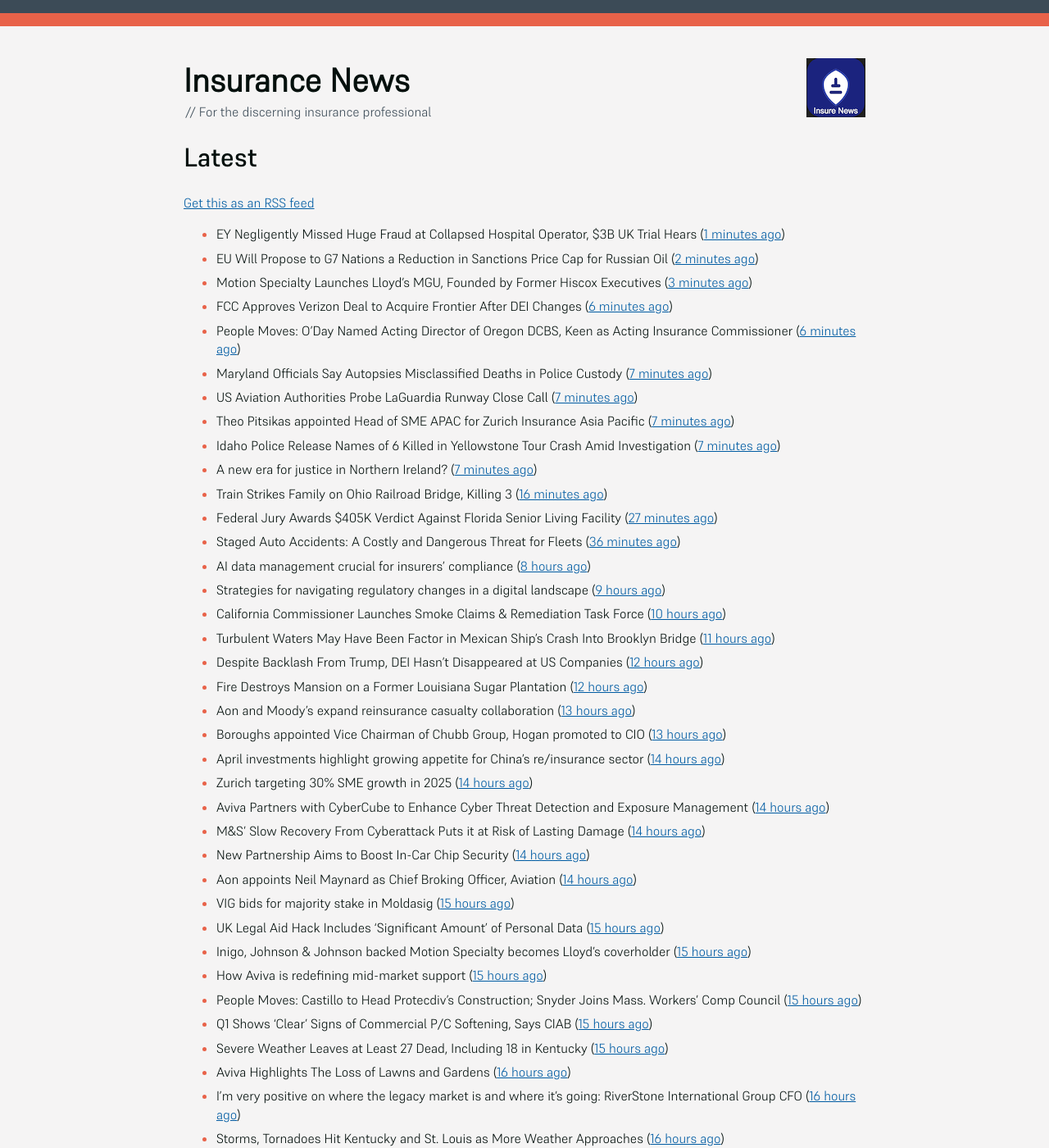
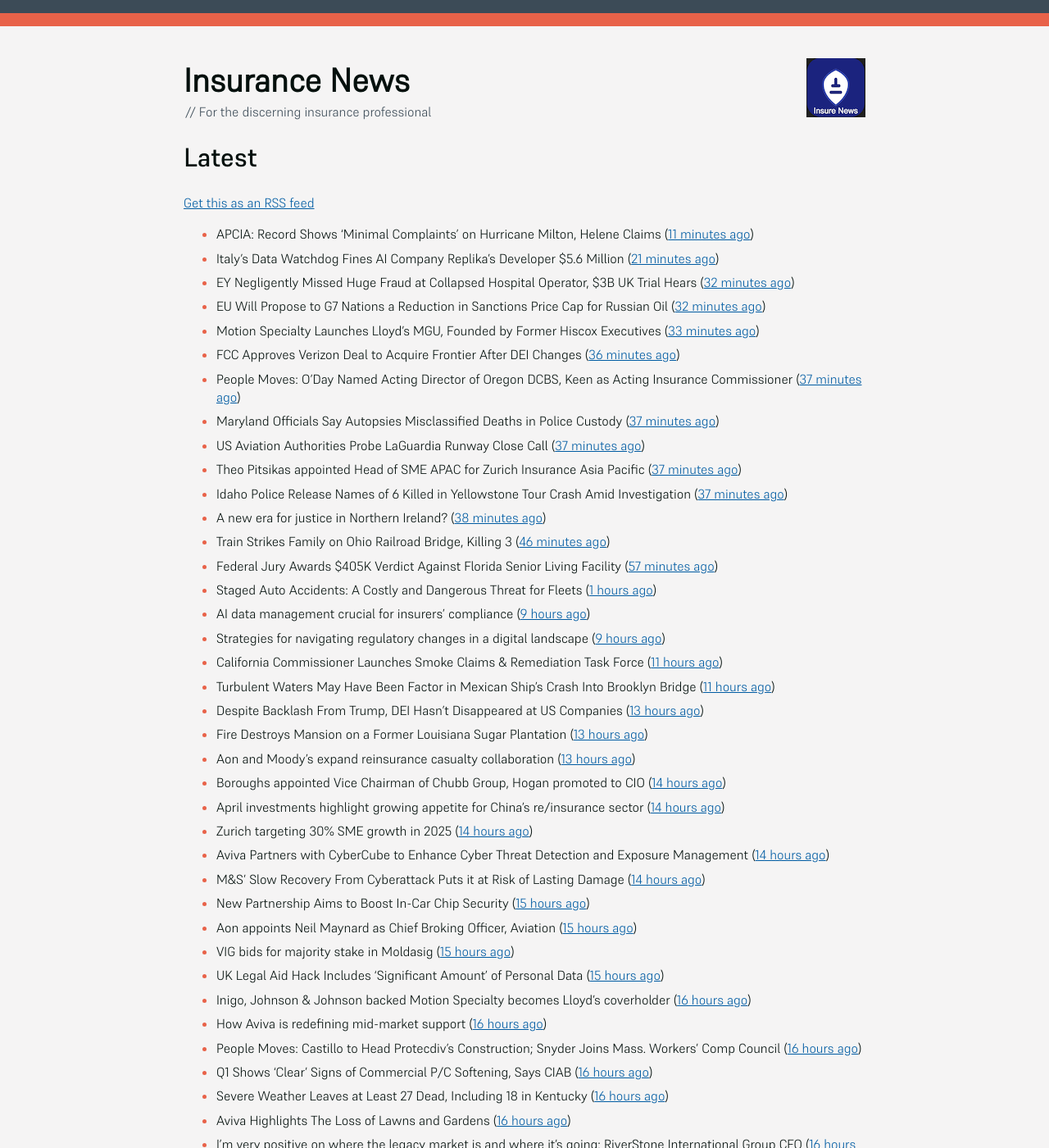
Before and after one commit to mat-0/feeds.thechels.uk, a Jekyll site: the page built from index.md, in a window 1280 px wide and 1400 px high. Shown: the whole window at 82% size. Built offline with Jekyll 4.4.1, drawn with Linux system fonts in a browser that asks for light colours; some of the changed text lies outside the part shown.

Commit message:
New Feed

```diff
--- a/index.md
+++ b/index.md
@@ -8,49 +8,51 @@ description: Latest Updates
 [Get this as an RSS feed](/feed.rss)
 
 <!-- news_marker starts -->
-- EY Negligently Missed Huge Fraud at Collapsed Hospital Operator, $3B UK Trial Hears ([1 minutes ago](https://www.insurancejournal.com/news/international/2025/05/20/824369.htm))
-- EU Will Propose to G7 Nations a Reduction in Sanctions Price Cap for Russian Oil ([2 minutes ago](https://www.insurancejournal.com/news/international/2025/05/20/824398.htm))
-- Motion Specialty Launches Lloyd’s MGU, Founded by Former Hiscox Executives ([3 minutes ago](https://www.insurancejournal.com/news/international/2025/05/20/824409.htm))
-- FCC Approves Verizon Deal to Acquire Frontier After DEI Changes ([6 minutes ago](https://www.insurancejournal.com/news/national/2025/05/20/824415.htm))
-- People Moves: O’Day Named Acting Director of Oregon DCBS, Keen as Acting Insurance Commissioner ([6 minutes ago](https://www.insurancejournal.com/news/west/2025/05/20/824095.htm))
-- Maryland Officials Say Autopsies Misclassified Deaths in Police Custody ([7 minutes ago](https://www.insurancejournal.com/news/east/2025/05/20/824439.htm))
-- US Aviation Authorities Probe LaGuardia Runway Close Call ([7 minutes ago](https://www.insurancejournal.com/news/east/2025/05/20/824432.htm))
-- Theo Pitsikas appointed Head of SME APAC for Zurich Insurance Asia Pacific ([7 minutes ago](https://www.reinsurancene.ws/theo-pitsikas-appointed-head-of-sme-apac-for-zurich-insurance-asia-pacific/))
-- Idaho Police Release Names of 6 Killed in Yellowstone Tour Crash Amid Investigation ([7 minutes ago](https://www.insurancejournal.com/news/west/2025/05/20/824420.htm))
-- A new era for justice in Northern Ireland? ([7 minutes ago](https://www.postonline.co.uk/claims/7957782/a-new-era-for-justice-in-northern-ireland))
-- Train Strikes Family on Ohio Railroad Bridge, Killing 3 ([16 minutes ago](https://www.insurancejournal.com/news/midwest/2025/05/20/824453.htm))
-- Federal Jury Awards $405K Verdict Against Florida Senior Living Facility ([27 minutes ago](https://www.insurancejournal.com/news/southeast/2025/05/20/824447.htm))
-- Staged Auto Accidents: A Costly and Dangerous Threat for Fleets ([36 minutes ago](https://www.insurancejournal.com/blogs/iat/2025/05/20/822221.htm))
-- AI data management crucial for insurers' compliance ([8 hours ago](https://www.dig-in.com/news/ai-data-management-crucial-for-insurers-compliance))
+- APCIA: Record Shows ‘Minimal Complaints’ on Hurricane Milton, Helene Claims ([11 minutes ago](https://www.insurancejournal.com/news/national/2025/05/20/824364.htm))
+- Italy’s Data Watchdog Fines AI Company Replika’s Developer $5.6 Million ([21 minutes ago](https://www.insurancejournal.com/news/international/2025/05/20/824403.htm))
+- EY Negligently Missed Huge Fraud at Collapsed Hospital Operator, $3B UK Trial Hears ([32 minutes ago](https://www.insurancejournal.com/news/international/2025/05/20/824369.htm))
+- EU Will Propose to G7 Nations a Reduction in Sanctions Price Cap for Russian Oil ([32 minutes ago](https://www.insurancejournal.com/news/international/2025/05/20/824398.htm))
+- Motion Specialty Launches Lloyd’s MGU, Founded by Former Hiscox Executives ([33 minutes ago](https://www.insurancejournal.com/news/international/2025/05/20/824409.htm))
+- FCC Approves Verizon Deal to Acquire Frontier After DEI Changes ([36 minutes ago](https://www.insurancejournal.com/news/national/2025/05/20/824415.htm))
+- People Moves: O’Day Named Acting Director of Oregon DCBS, Keen as Acting Insurance Commissioner ([37 minutes ago](https://www.insurancejournal.com/news/west/2025/05/20/824095.htm))
+- Maryland Officials Say Autopsies Misclassified Deaths in Police Custody ([37 minutes ago](https://www.insurancejournal.com/news/east/2025/05/20/824439.htm))
+- US Aviation Authorities Probe LaGuardia Runway Close Call ([37 minutes ago](https://www.insurancejournal.com/news/east/2025/05/20/824432.htm))
+- Theo Pitsikas appointed Head of SME APAC for Zurich Insurance Asia Pacific ([37 minutes ago](https://www.reinsurancene.ws/theo-pitsikas-appointed-head-of-sme-apac-for-zurich-insurance-asia-pacific/))
+- Idaho Police Release Names of 6 Killed in Yellowstone Tour Crash Amid Investigation ([37 minutes ago](https://www.insurancejournal.com/news/west/2025/05/20/824420.htm))
+- A new era for justice in Northern Ireland? ([38 minutes ago](https://www.postonline.co.uk/claims/7957782/a-new-era-for-justice-in-northern-ireland))
+- Train Strikes Family on Ohio Railroad Bridge, Killing 3 ([46 minutes ago](https://www.insurancejournal.com/news/midwest/2025/05/20/824453.htm))
+- Federal Jury Awards $405K Verdict Against Florida Senior Living Facility ([57 minutes ago](https://www.insurancejournal.com/news/southeast/2025/05/20/824447.htm))
+- Staged Auto Accidents: A Costly and Dangerous Threat for Fleets ([1 hours ago](https://www.insurancejournal.com/blogs/iat/2025/05/20/822221.htm))
+- AI data management crucial for insurers' compliance ([9 hours ago](https://www.dig-in.com/news/ai-data-management-crucial-for-insurers-compliance))
 - Strategies for navigating regulatory changes in a digital landscape ([9 hours ago](https://www.dig-in.com/opinion/strategies-for-navigating-federal-and-state-regulations))
-- California Commissioner Launches Smoke Claims & Remediation Task Force ([10 hours ago](https://www.insurancejournal.com/news/west/2025/05/19/824395.htm))
+- California Commissioner Launches Smoke Claims & Remediation Task Force ([11 hours ago](https://www.insurancejournal.com/news/west/2025/05/19/824395.htm))
 - Turbulent Waters May Have Been Factor in Mexican Ship’s Crash Into Brooklyn Bridge ([11 hours ago](https://www.insurancejournal.com/news/east/2025/05/19/824334.htm))
-- Despite Backlash From Trump, DEI Hasn’t Disappeared at US Companies ([12 hours ago](https://www.insurancejournal.com/news/national/2025/05/19/824379.htm))
-- Fire Destroys Mansion on a Former Louisiana Sugar Plantation ([12 hours ago](https://www.insurancejournal.com/news/southcentral/2025/05/19/824378.htm))
+- Despite Backlash From Trump, DEI Hasn’t Disappeared at US Companies ([13 hours ago](https://www.insurancejournal.com/news/national/2025/05/19/824379.htm))
+- Fire Destroys Mansion on a Former Louisiana Sugar Plantation ([13 hours ago](https://www.insurancejournal.com/news/southcentral/2025/05/19/824378.htm))
 - Aon and Moody’s expand reinsurance casualty collaboration ([13 hours ago](https://www.reinsurancene.ws/aon-and-moodys-expand-reinsurance-casualty-collaboration/))
-- Boroughs appointed Vice Chairman of Chubb Group, Hogan promoted to CIO ([13 hours ago](https://www.reinsurancene.ws/boroughs-appointed-vice-chairman-of-chubb-group-hogan-promoted-to-cio/))
+- Boroughs appointed Vice Chairman of Chubb Group, Hogan promoted to CIO ([14 hours ago](https://www.reinsurancene.ws/boroughs-appointed-vice-chairman-of-chubb-group-hogan-promoted-to-cio/))
 - April investments highlight growing appetite for China’s re/insurance sector ([14 hours ago](https://www.reinsurancene.ws/april-investments-highlight-growing-appetite-for-chinas-re-insurance-sector/))
 - Zurich targeting 30% SME growth in 2025 ([14 hours ago](https://www.postonline.co.uk/news/7957779/zurich-targeting-30-sme-growth-in-2025))
 - Aviva Partners with CyberCube to Enhance Cyber Threat Detection and Exposure Management ([14 hours ago](https://www.insurtechinsights.com/aviva-partners-with-cybercube-to-enhance-cyber-threat-detection-and-exposure-management/))
 - M&S’ Slow Recovery From Cyberattack Puts it at Risk of Lasting Damage ([14 hours ago](https://www.insurancejournal.com/news/international/2025/05/19/824356.htm))
-- New Partnership Aims to Boost In-Car Chip Security ([14 hours ago](https://insurance-edge.net/2025/05/19/new-partnership-aims-to-boost-in-car-chip-security/))
-- Aon appoints Neil Maynard as Chief Broking Officer, Aviation ([14 hours ago](https://www.reinsurancene.ws/aon-appoints-neil-maynard-as-chief-broking-officer-aviation/))
+- New Partnership Aims to Boost In-Car Chip Security ([15 hours ago](https://insurance-edge.net/2025/05/19/new-partnership-aims-to-boost-in-car-chip-security/))
+- Aon appoints Neil Maynard as Chief Broking Officer, Aviation ([15 hours ago](https://www.reinsurancene.ws/aon-appoints-neil-maynard-as-chief-broking-officer-aviation/))
 - VIG bids for majority stake in Moldasig ([15 hours ago](https://www.reinsurancene.ws/vig-bids-for-majority-stake-in-moldasig/))
 - UK Legal Aid Hack Includes ‘Significant Amount’ of Personal Data ([15 hours ago](https://www.insurancejournal.com/news/international/2025/05/19/824353.htm))
-- Inigo, Johnson & Johnson backed Motion Specialty becomes Lloyd’s coverholder ([15 hours ago](https://www.reinsurancene.ws/inigo-johnson-johnson-backed-motion-specialty-becomes-lloyds-coverholder/))
-- How Aviva is redefining mid-market support ([15 hours ago](https://www.insurancebusinessmag.com/uk/news/breaking-news/how-aviva-is-redefining-midmarket-support-535375.aspx))
-- People Moves: Castillo to Head Protecdiv’s Construction; Snyder Joins Mass. Workers’ Comp Council ([15 hours ago](https://www.insurancejournal.com/news/east/2025/05/19/823716.htm))
-- Q1 Shows ‘Clear’ Signs of Commercial P/C Softening, Says CIAB ([15 hours ago](https://www.insurancejournal.com/news/national/2025/05/19/824328.htm))
-- Severe Weather Leaves at Least 27 Dead, Including 18 in Kentucky ([15 hours ago](https://www.insurancejournal.com/news/southeast/2025/05/19/824341.htm))
+- Inigo, Johnson & Johnson backed Motion Specialty becomes Lloyd’s coverholder ([16 hours ago](https://www.reinsurancene.ws/inigo-johnson-johnson-backed-motion-specialty-becomes-lloyds-coverholder/))
+- How Aviva is redefining mid-market support ([16 hours ago](https://www.insurancebusinessmag.com/uk/news/breaking-news/how-aviva-is-redefining-midmarket-support-535375.aspx))
+- People Moves: Castillo to Head Protecdiv’s Construction; Snyder Joins Mass. Workers’ Comp Council ([16 hours ago](https://www.insurancejournal.com/news/east/2025/05/19/823716.htm))
+- Q1 Shows ‘Clear’ Signs of Commercial P/C Softening, Says CIAB ([16 hours ago](https://www.insurancejournal.com/news/national/2025/05/19/824328.htm))
+- Severe Weather Leaves at Least 27 Dead, Including 18 in Kentucky ([16 hours ago](https://www.insurancejournal.com/news/southeast/2025/05/19/824341.htm))
 - Aviva Highlights The Loss of Lawns and Gardens ([16 hours ago](https://insurance-edge.net/2025/05/19/aviva-highlights-the-loss-of-lawns-and-gardens/))
 - I’m very positive on where the legacy market is and where it’s going: RiverStone International Group CFO ([16 hours ago](https://www.reinsurancene.ws/im-very-positive-on-where-the-legacy-market-is-and-where-its-going-riverstone-international-group-cfo/))
 - Storms, Tornadoes Hit Kentucky and St. Louis as More Weather Approaches ([16 hours ago](https://www.insurancejournal.com/news/southeast/2025/05/19/824329.htm))
 - TELUS Health Acquires Workplace Options in $500 Million Deal, Accelerates Global Wellbeing Ambitions with GTCR Investment ([16 hours ago](https://www.insurtechinsights.com/telus-health-acquires-workplace-options-in-500-million-deal-accelerates-global-wellbeing-ambitions-with-gtcr-investment/))
-- Canopius adds Zhang as Head of Claims & Chiu as Regional Strategy & Transformation Lead, APAC ([16 hours ago](https://www.reinsurancene.ws/canopius-adds-zhang-as-head-of-claims-chiu-as-regional-strategy-transformation-lead-apac/))
-- Capital One to Pay $425 Million to Settle Claims Over Savings Accounts ([16 hours ago](https://www.insurancejournal.com/news/east/2025/05/19/824323.htm))
+- Canopius adds Zhang as Head of Claims & Chiu as Regional Strategy & Transformation Lead, APAC ([17 hours ago](https://www.reinsurancene.ws/canopius-adds-zhang-as-head-of-claims-chiu-as-regional-strategy-transformation-lead-apac/))
+- Capital One to Pay $425 Million to Settle Claims Over Savings Accounts ([17 hours ago](https://www.insurancejournal.com/news/east/2025/05/19/824323.htm))
 - KISTERS launches HailSens360 across Europe ([17 hours ago](https://www.reinsurancene.ws/kisters-launches-hailsens360-across-europe/))
 - BIBA 2025: Young Broker of The Year ([17 hours ago](https://insurance-edge.net/2025/05/19/biba-2025-young-broker-of-the-year/))
-- Industry reaction to the Law Comission’s will reform report ([17 hours ago](https://ifamagazine.com/industry-reaction-to-the-law-comissions-will-reform-report/))
+- Industry reaction to the Law Comission’s will reform report ([18 hours ago](https://ifamagazine.com/industry-reaction-to-the-law-comissions-will-reform-report/))
 - How can brokers ensure responsible AI usage in insurance operations? ([18 hours ago](https://www.insurancebusinessmag.com/uk/news/technology/how-can-brokers-ensure-responsible-ai-usage-in-insurance-operations-536137.aspx))
 - Allstate Becomes Corporate Partner of Chicago Quantum Exchange to Advance Quantum Computing in Insurance ([18 hours ago](https://www.insurtechinsights.com/allstate-becomes-corporate-partner-of-chicago-quantum-exchange-to-advance-quantum-computing-in-insurance/))
 - Why sustainable repairs and net zero goals are critical for brokers ([18 hours ago](https://www.insurancebusinessmag.com/uk/news/environmental/why-sustainable-repairs-and-net-zero-goals-are-critical-for-brokers-536136.aspx))
```
Also changed, not shown: other parts of index.md (+8 -10 lines).
